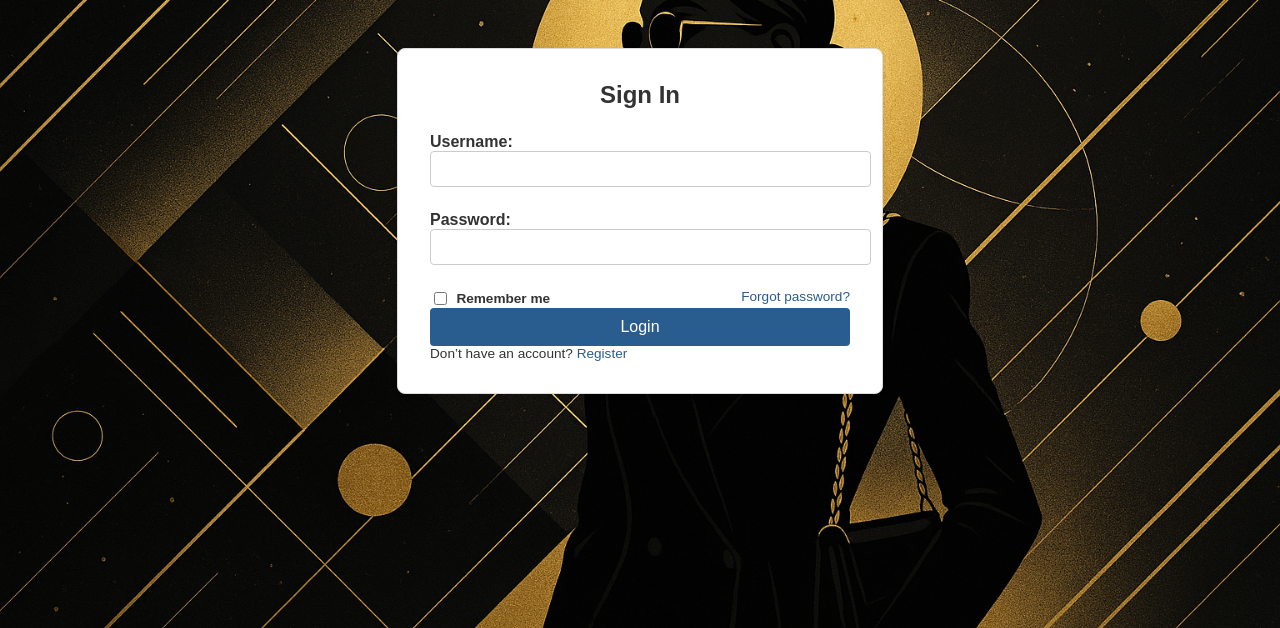
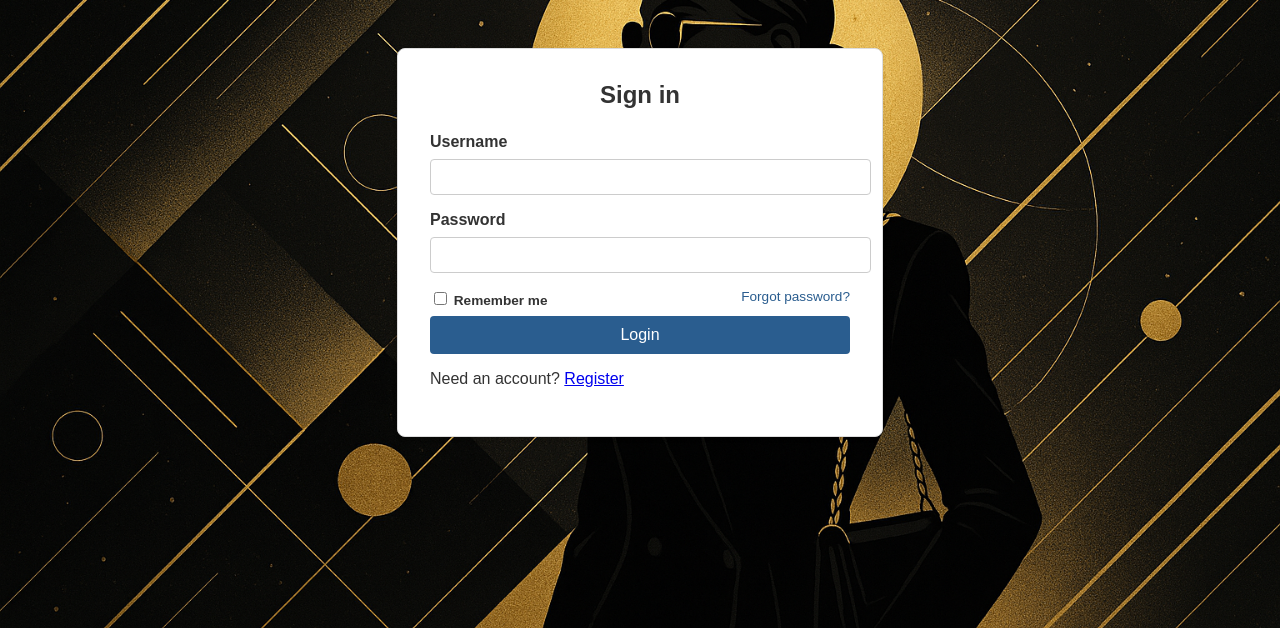
Before and after one commit to universide/e-commerce-website, a Flask app: page /login in a window 1280 px wide. Shown: the part 130-758 px from the top of the page. Run offline with Flask 3, Linux system fonts and the light colour scheme.

Commit message:
Portfolio: improve templates/login.html

```diff
--- a/templates/login.html
+++ b/templates/login.html
@@ -1,33 +1,20 @@
 {% extends 'layout.html' %}
-{% block title %}Login - My Store{% endblock %}
+{% block title %}Login - Flask Commerce Demo{% endblock %}
 {% block content %}
 <div class="auth-container">
-  <h2>Sign In</h2>
-  <form method="post" novalidate>
-    <label for="username">Username:
-      <input type="text" id="username" name="username" autocomplete="username" required>
-    </label>
-    <label for="password">Password:
-      <input type="password" id="password" name="password" autocomplete="current-password" required>
-    </label>
+  <h2>Sign in</h2>
+  <form method="post">
+    <input type="hidden" name="_csrf_token" value="{{ csrf_token() }}">
+    <label for="username">Username</label>
+    <input type="text" id="username" name="username" autocomplete="username" required>
+    <label for="password">Password</label>
+    <input type="password" id="password" name="password" autocomplete="current-password" required>
     <div class="options">
-      <label style="display:flex;align-items:center;gap:0.4rem;margin:0;">
-        <input type="checkbox" id="remember" name="remember" value="1">
-        Remember me
-      </label>
+      <label><input type="checkbox" name="remember" value="1"> Remember me</label>
       <a href="{{ url_for('forgot_password') }}">Forgot password?</a>
     </div>
     <button type="submit">Login</button>
   </form>
-  {% if get_flashed_messages() %}
-  <div class="message">
-    {% for message in get_flashed_messages() %}
-    <p>{{ message }}</p>
-    {% endfor %}
-  </div>
-  {% endif %}
-  <div class="options">
-    <span>Don’t have an account? <a href="{{ url_for('register') }}">Register</a></span>
-  </div>
+  <p>Need an account? <a href="{{ url_for('register') }}">Register</a></p>
 </div>
 {% endblock %}
```
